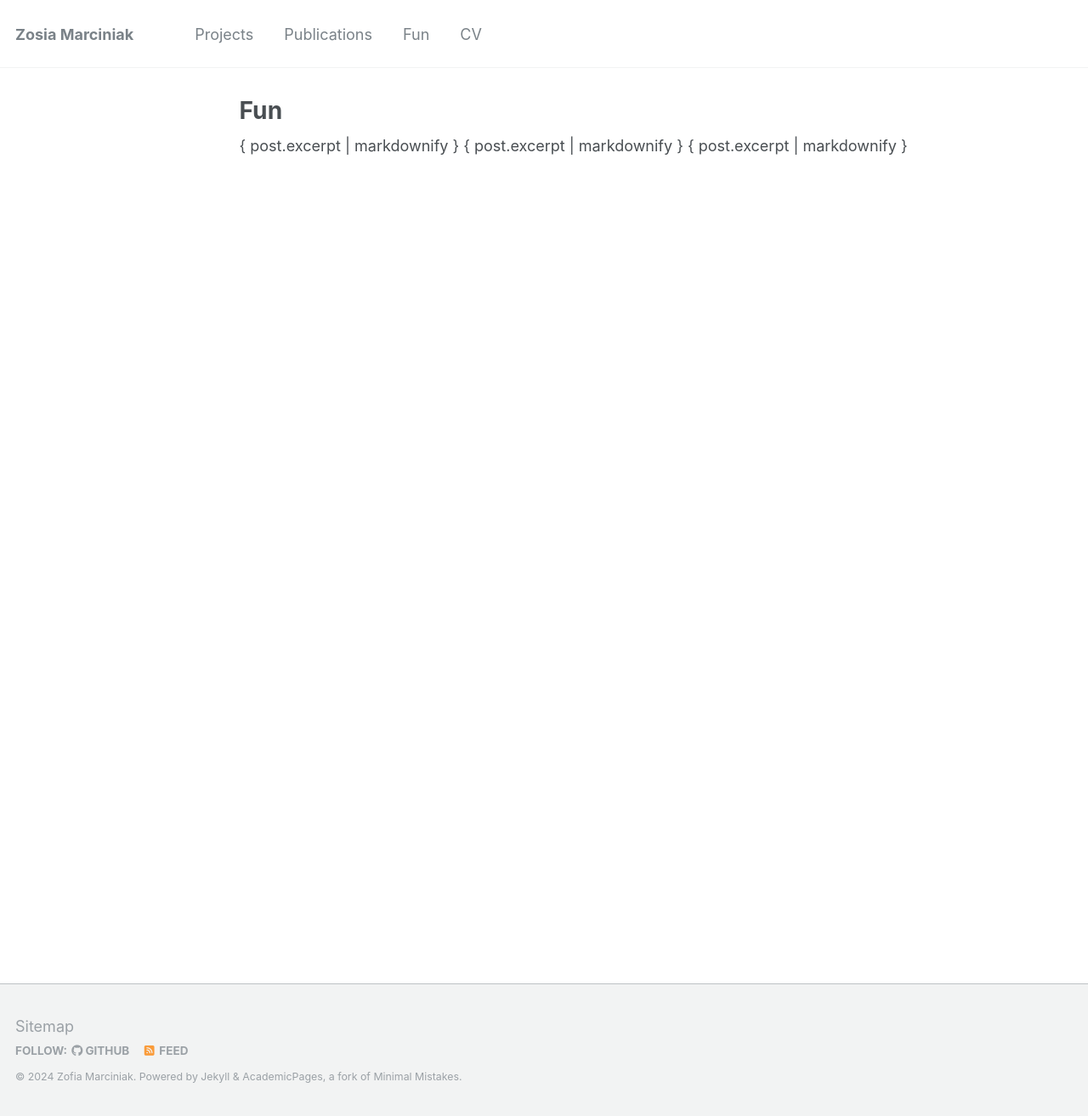
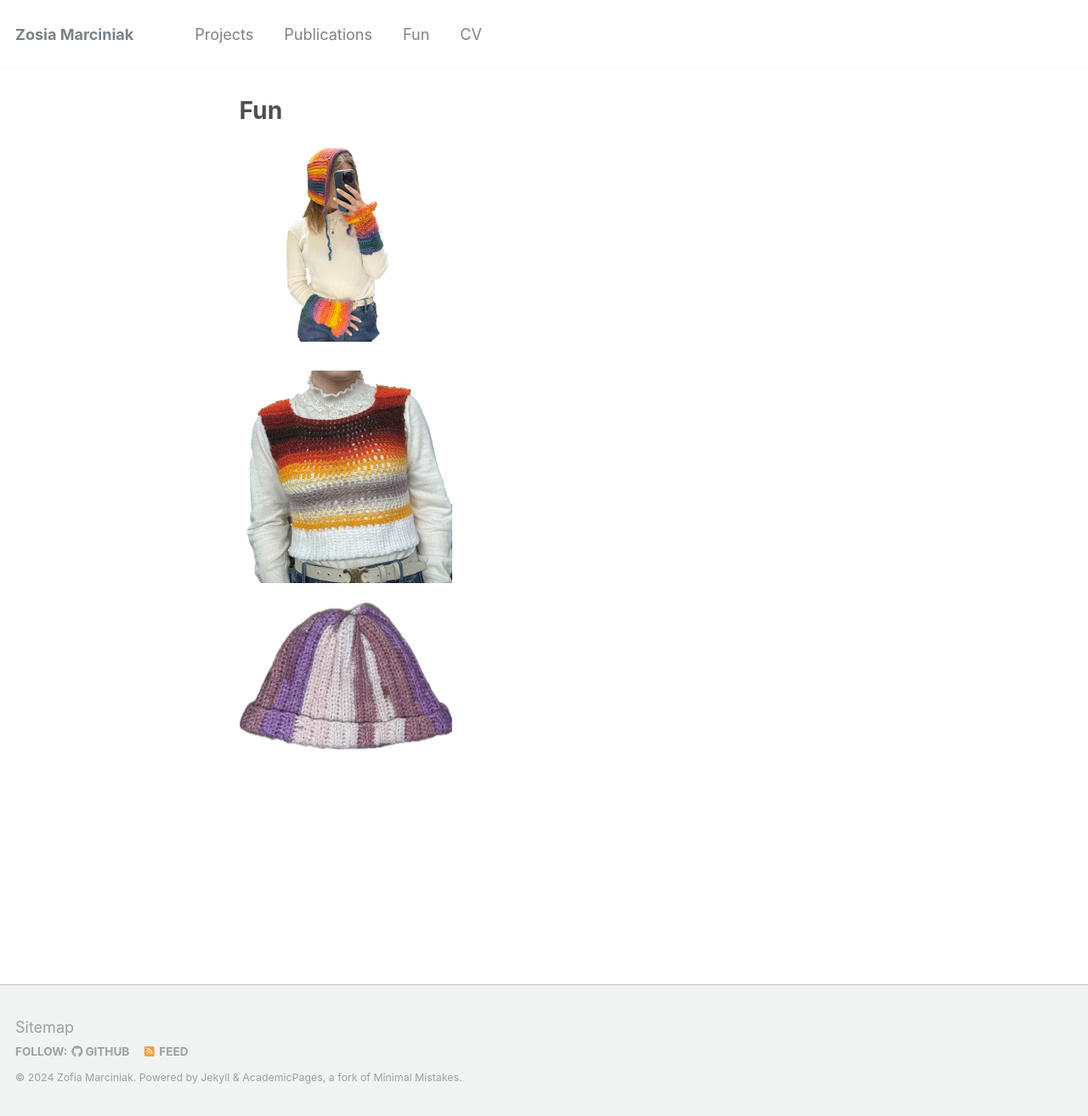
Before and after one commit to zosia-hci/zosia-hci.github.io, a Jekyll site: the page built from _pages/fun.html, in a window 1280 px wide and 1313 px high. Shown: the whole window at 85% size. Built offline with Jekyll 4.4.1, drawn with Linux system fonts in a browser that asks for light colours.

Commit message:
maybe i should give up on this

```diff
--- a/_includes/archive-single.html
+++ b/_includes/archive-single.html
@@ -13,7 +13,7 @@
 {% endif %}
 
 {% if post.collection == 'fun' %}
-  { post.excerpt | markdownify }
+  {{ post.excerpt | markdownify }}
 {% else %}
   <div class="{{ include.type | default: "list" }}__item">
 
```
